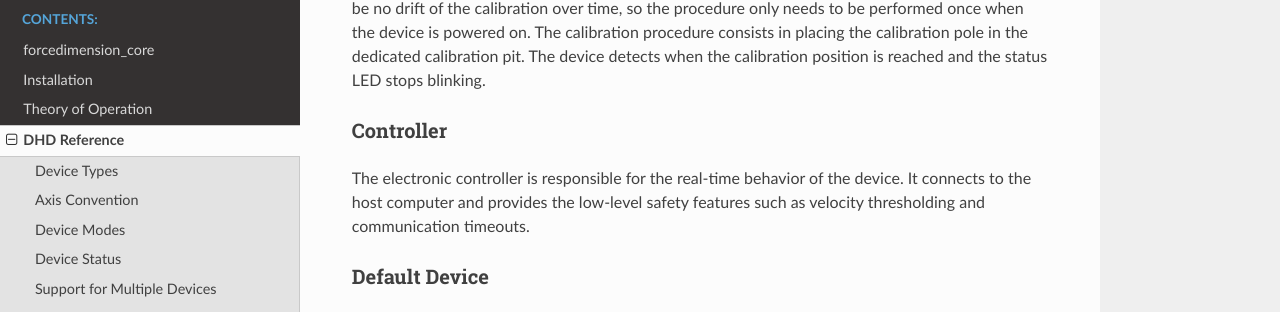
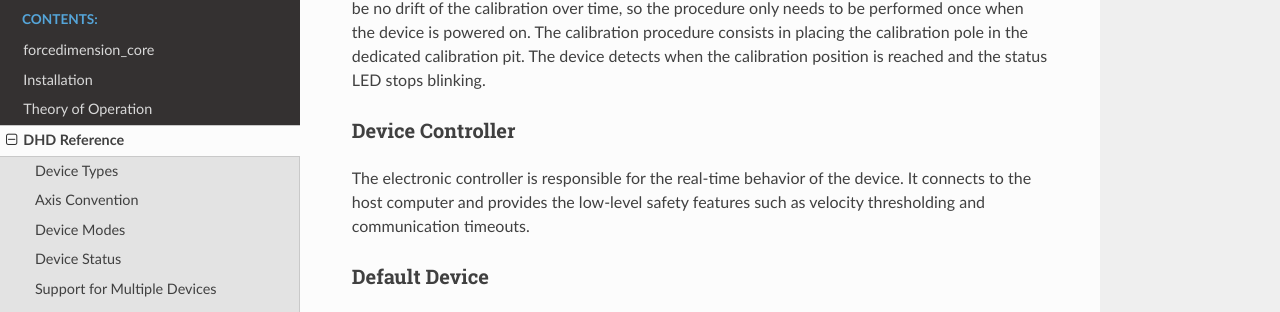
Before and after one commit to EmDash00/forcedimension_core-python-docs, a Sphinx documentation site: the page built from docs/source/forcedimension_core.dhd-doc.rst, in a window 1280 px wide and 900 px high, scrolled down 4197 px. Shown: the part 143-455 px from the top of the window. Built offline with Sphinx 7.4.7 and the Read the Docs theme 2.0.0, drawn with Linux system fonts in a browser that asks for light colours; some of the changed lines change nothing that is shown.

Commit message:
spacing syntax fixes in dhd doc

```diff
--- a/docs/source/forcedimension_core.dhd-doc.rst
+++ b/docs/source/forcedimension_core.dhd-doc.rst
@@ -11,6 +11,9 @@
 conventions, and terms. This document was adapted from the C/C++ API official documentation for the
 purpose of facilitating Python programmers; however, there may be errors and the users should always refer
 to the official documentation. This version of the bindings targets SDK v3.14.0.
+
+
+.. _device_types:
 
 Device Types
 ------------
@@ -85,6 +88,8 @@
 The status returned is a :class:`forcedimension_core.dhd.adaptors.StatusTuple`. See the class for more details on the meaning
 of individual statuses.
 
+.. _multiple_devices:
+
 Support for Multiple Devices
 ----------------------------
 
@@ -93,6 +98,8 @@
 commands from the SDK can be gotten via :func:`forcedimension_core.dhd.getDeviceID()` and set via
 :func:`forcedimension_core.dhd.setDevice()`. Every device specific function of the SDK can take as an optional
 last argument the device ID. If no device ID is given, or if that ID is -1, the default device is used.
+
+.. _velocity_estimator:
 
 Velocity Estimator
 ------------------
@@ -116,6 +123,8 @@
 
 Currently, the only supported velocity estimator mode is :data:`forcedimension_core.dhd.constants.VELOCITY_WINDOWING`.
 The default window size (in [ms]) for the velocity estimator is :data:`forcedimension_core.dhd.constants.VELOCITY_WINDOW`.
+
+.. _time_guard:
 
 TimeGuard
 ---------
@@ -143,6 +152,9 @@
 Thus, multi-threading is fully supported by the SDK. The Python bindings do not bind the platform independent
 threading functions offerred by the C/C++ API as Python already has its own threading library. You are recommended
 to use that instead.
+
+
+.. _error_management:
 
 Error Management
 ----------------
@@ -188,8 +200,10 @@
 ^^^^^^^^^^^^^^
 Initialization is necessary to obtain accurate, reproducible localization of the end-effector within the workspace of the device. Force Dimension haptic devices are designed in such a way that there can be no drift of the calibration over time, so the procedure only needs to be performed once when the device is powered on. The calibration procedure consists in placing the calibration pole in the dedicated calibration pit. The device detects when the calibration position is reached and the status LED stops blinking.
 
-Controller
-^^^^^^^^^^
+.. _device_controller:
+
+Device Controller
+^^^^^^^^^^^^^^^^^
 The electronic controller is responsible for the real-time behavior of the device. It connects to the host computer and provides the low-level safety features such as velocity thresholding and communication timeouts.
 
 Default Device
@@ -213,6 +227,8 @@
 ^^^^^^^^^^^^^^^^^^^
 When used with a single Force Dimension haptic device, programmers should use the single device version of the functions. Single device calls use the null default device ID, unlike the multiple devices SDK calls, which explicitly take the device ID as a last argument.
 
+.. _velocity_threshold:
+
 Velocity Threshold
 ^^^^^^^^^^^^^^^^^^
 Every Force Dimension haptic device features a safety feature that prevents the device from accelerating without control. If the control unit detects that the velocity of the end-effector is higher than the programmed security limit, the forces are automatically disabled and the device brakes are engaged to prevent a possibly dangerous acceleration from the device. This velocity threshold can be adjusted or removed by calling
```
